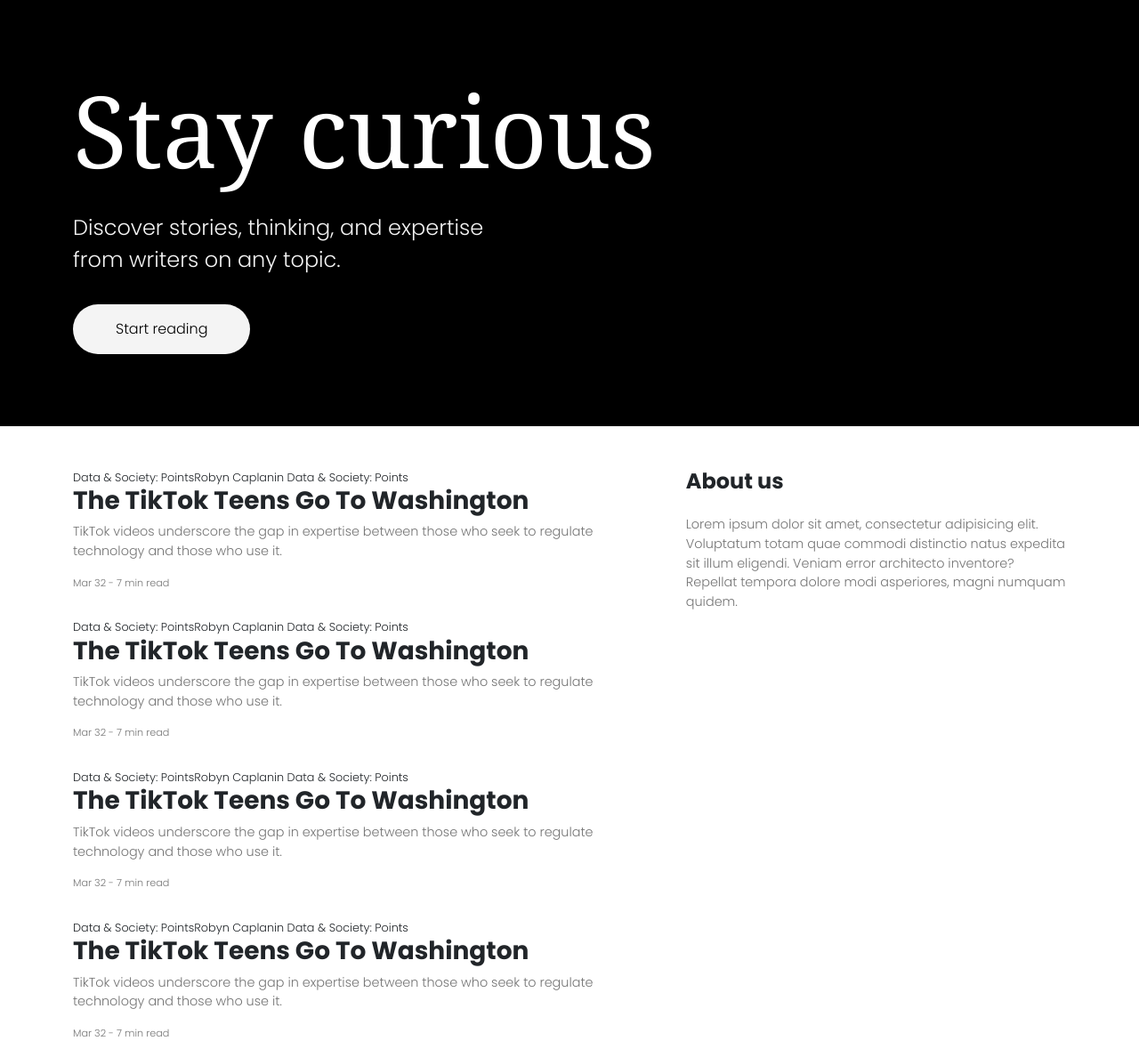
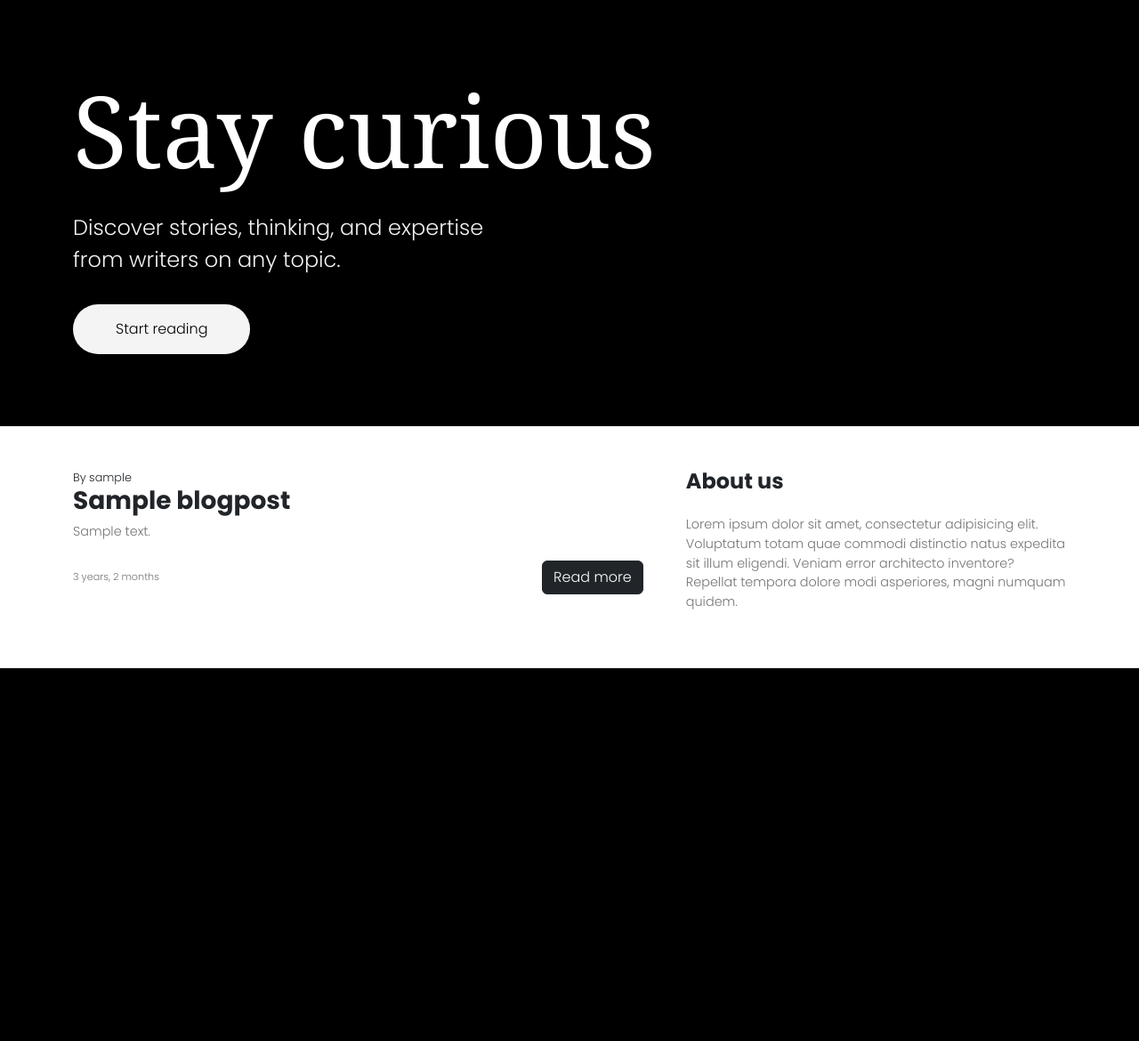
Before and after one commit to gracebir/blog-django-challenge, a Django app: page / in a window 1280 px wide. Shown: the part 180-1350 px from the top of the page at 89% size. After the commit the page ends 931 px from the top, so only its background shows below. Run offline with Django 4.2, Linux system fonts and the light colour scheme; tables that the repository leaves empty hold one stand-in row (values such as "Sample post").

Commit message:
blog post form

```diff
--- a/blog/templates/blog/blog.html
+++ b/blog/templates/blog/blog.html
@@ -1,27 +1,14 @@
 
 <div class="blog-container">
+    {% for blog in blogs%}
     <div class="blog-card">
-        <span class="b-card-user">Data & Society: PointsRobyn Caplanin Data & Society: Points</span>
-        <h3 class="b-card-title">The TikTok Teens Go To Washington</h3>
-        <p class="b-card-body">TikTok videos underscore the gap in expertise between those who seek to regulate technology and those who use it.</p>
-        <span class="b-card-footer">Mar 32 - 7 min read</span>
+        <span class="b-card-user">By {{ blog.author.username }}</span>
+        <h3 class="b-card-title">{{ blog.title }}</h3>
+        <p class="b-card-body">{{ blog.content|slice:":200"}}</p>
+        <div class="b-card-footer">
+            <span>{{blog.created_on|timesince}}</span>
+            <a class="btn btn-dark" href="">Read more</a>
+        </div>
     </div>
-    <div class="blog-card">
-        <span class="b-card-user">Data & Society: PointsRobyn Caplanin Data & Society: Points</span>
-        <h3 class="b-card-title">The TikTok Teens Go To Washington</h3>
-        <p class="b-card-body">TikTok videos underscore the gap in expertise between those who seek to regulate technology and those who use it.</p>
-        <span class="b-card-footer">Mar 32 - 7 min read</span>
-    </div>
-    <div class="blog-card">
-        <span class="b-card-user">Data & Society: PointsRobyn Caplanin Data & Society: Points</span>
-        <h3 class="b-card-title">The TikTok Teens Go To Washington</h3>
-        <p class="b-card-body">TikTok videos underscore the gap in expertise between those who seek to regulate technology and those who use it.</p>
-        <span class="b-card-footer">Mar 32 - 7 min read</span>
-    </div>
-    <div class="blog-card">
-        <span class="b-card-user">Data & Society: PointsRobyn Caplanin Data & Society: Points</span>
-        <h3 class="b-card-title">The TikTok Teens Go To Washington</h3>
-        <p class="b-card-body">TikTok videos underscore the gap in expertise between those who seek to regulate technology and those who use it.</p>
-        <span class="b-card-footer">Mar 32 - 7 min read</span>
-    </div>
+    {% endfor %}
 </div>
--- a/blog/views.py
+++ b/blog/views.py
@@ -1,6 +1,7 @@
 from django.shortcuts import render, redirect
 from django.http import HttpResponse
 from django.contrib import messages
+from .models import BlogPost
 from django.contrib.auth.forms import UserCreationForm
 from django.contrib.auth import authenticate, login, logout
 from django.contrib.auth.models import User
@@ -53,12 +54,27 @@ def logoutUser(request):
     return redirect('home')
 
 def homePage(request):
-    context = {}
+    blogs = BlogPost.objects.all()
+    context = {'blogs': blogs}
     return render(request, 'blog/home.html', context)
 
 def blogDetail(request, slug):
     return HttpResponse('blog Detail')
 
 def write(request):
+    status = 0
+    if(request.method == 'POST'):
+        title = request.POST.get('title')
+        slug = request.POST.get('slug')
+        author = request.user
+        content = request.POST.get('content')
+        status_str = request.POST.get('status')
+        print('content',content)
+        if(status_str == 'Publish'):
+            status = 1
+        else:
+            status = 0
+        blog = BlogPost(title=title, slug=slug, author=author, content=content, status=int(status))
+        blog.save()
     context = {}
     return render(request, 'blog/write_form.html', context)
--- a/static/styles/main.css
+++ b/static/styles/main.css
@@ -209,7 +209,7 @@ header {
 /* blog style */
 
 .h-grid{
-    margin-top: 3rem;
+    margin: 3rem 0;
     display: grid !important;
     grid-template-columns: 3fr 2fr;
     gap: 3rem;
@@ -244,10 +244,18 @@ header {
 }
 
 .b-card-footer{
+    margin-top: .3rem;
+    display: flex;
+    justify-content: space-between;
+    align-items: center;
+}
+
+.b-card-footer span{
     color: rgb(117, 117, 117);
     font-size: .7rem;
+    font-family: 'Poppins', sans-serif !important;
 }
-
+/* about style */
 .about{
     display: flex;
     flex-direction: column;
```
Also changed, not shown: blog/templates/blog/write_form.html (added, +29 -0 lines).
